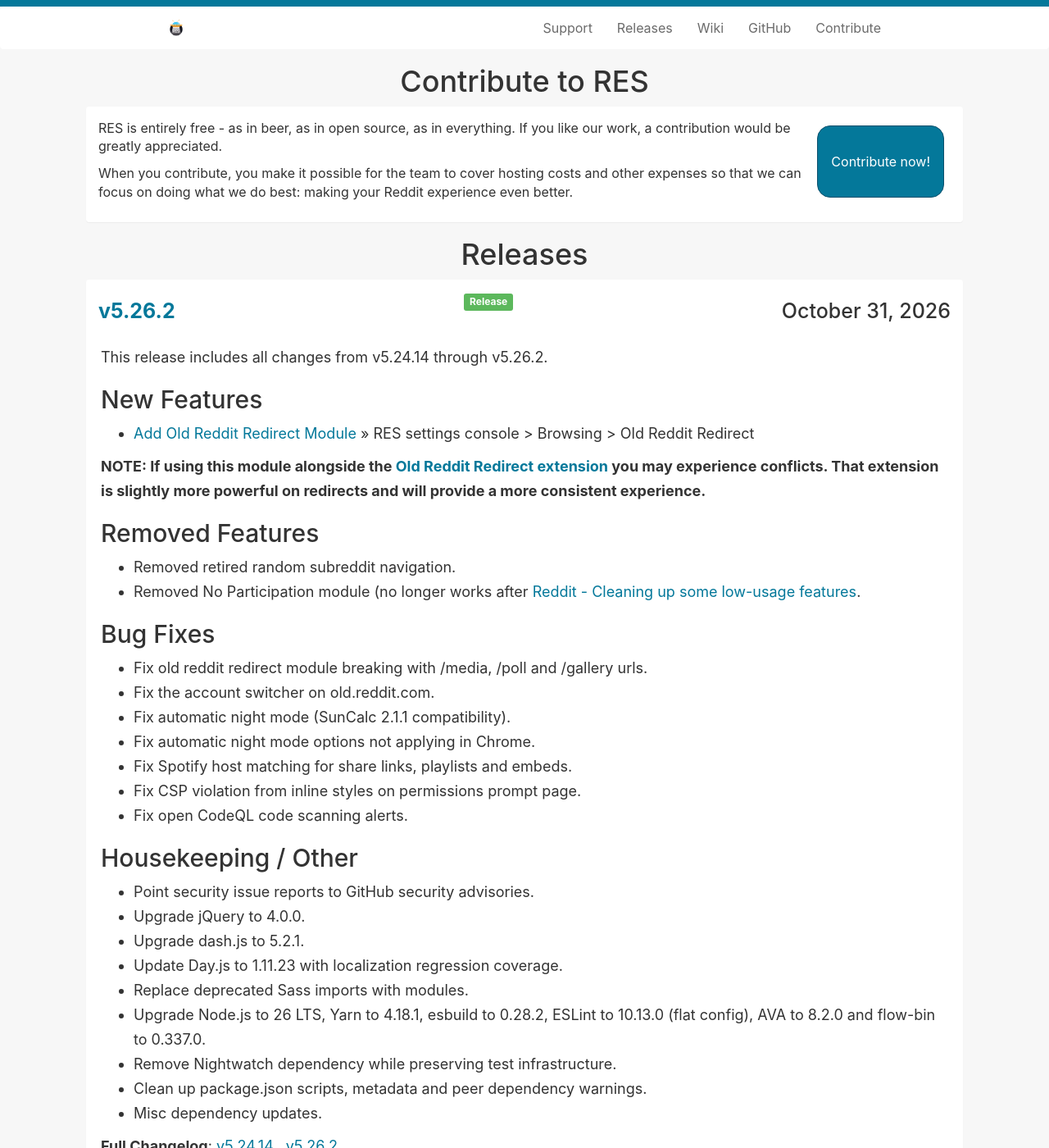
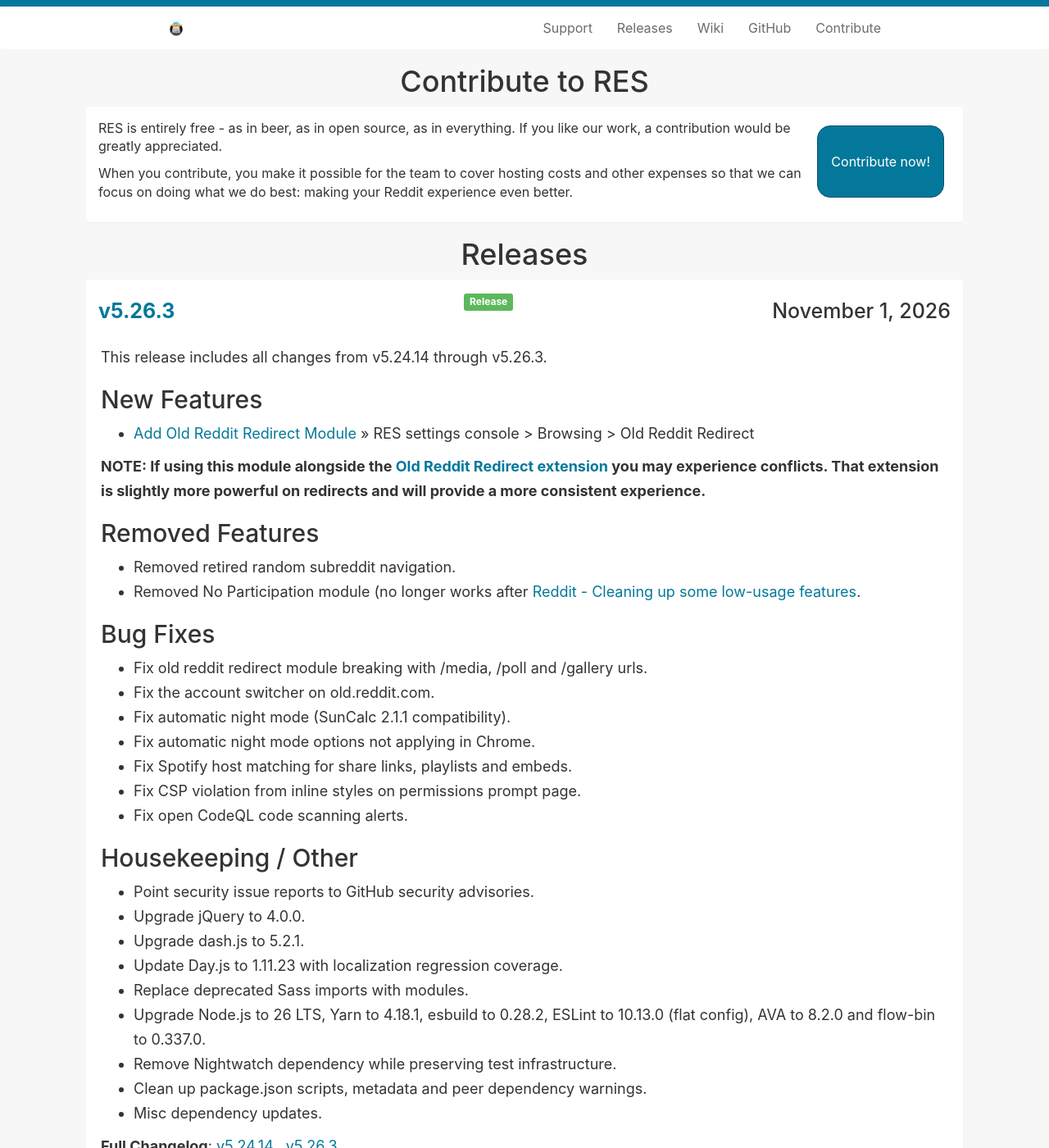
Before and after one commit to Reddit-Enhancement-Suite/Reddit-Enhancement-Suite.github.io, a Jekyll site: the page built from releases.html, in a window 1280 px wide and 1400 px high. Shown: the whole window at 82% size. Built offline with Jekyll 4.4.1, drawn with Linux system fonts in a browser that asks for light colours.

Commit message:
Update release notes for version 5.26.3

```diff
--- a/_posts/2026-10-31-5262.md
+++ b/_posts/2026-11-01-5263.md
@@ -1,12 +1,12 @@
 ---
 layout: releases
-title:  v5.26.2
-permalink: releases/5.26.2/
+title:  v5.26.3
+permalink: releases/5.26.3/
 tags:
 - Release
 ---
 
-This release includes all changes from v5.24.14 through v5.26.2.
+This release includes all changes from v5.24.14 through v5.26.3.
 
 ### New Features
 
@@ -41,4 +41,4 @@
 - Clean up package.json scripts, metadata and peer dependency warnings.
 - Misc dependency updates.
 
-**Full Changelog**: [v5.24.14...v5.26.2](https://github.com/honestbleeps/Reddit-Enhancement-Suite/compare/v5.24.14...v5.26.2)
+**Full Changelog**: [v5.24.14...v5.26.3](https://github.com/honestbleeps/Reddit-Enhancement-Suite/compare/v5.24.14...v5.26.3)
```
